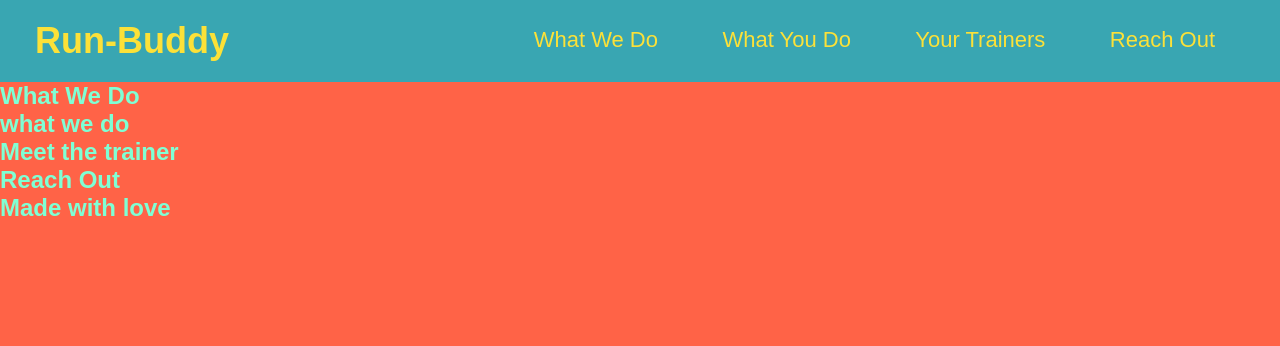
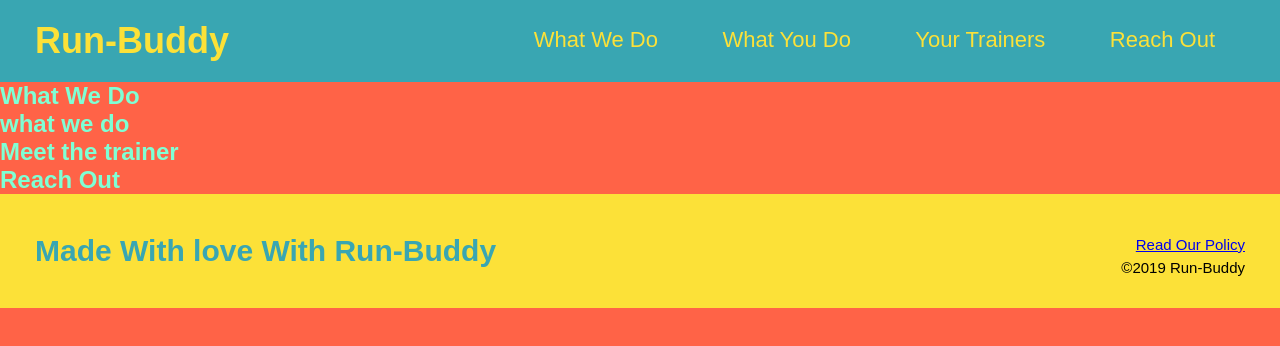
Before and after one commit to zeeshanmufti1995/Run, a plain HTML site: page index.html in a window 1280 px wide. Drawn offline with Linux system fonts and the light colour scheme.

Commit message:
add box model

```diff
--- a/assets/css/style.css
+++ b/assets/css/style.css
@@ -1,6 +1,7 @@
 *{
     margin: 0;
     padding: 0;
+    box-sizing: border-box;
 }
 
 body{
@@ -42,3 +43,31 @@ header nav ul li a{
     font-size: 22px;
     text-decoration: none;
 }
+
+
+footer{
+    background-color: #fce138;
+    padding:40px 35px;
+    color: black;
+    width: 100%;
+}
+
+footer h2{
+    color: #39a6b2;
+    font-size: 30px;
+    display: inline;
+    margin: 0;
+}
+
+footer div{
+    float: right;
+    font-size: 15px;
+    line-height: 1.5;
+    text-align: right;
+
+
+}
+footer div a{
+
+
+}
--- a/index.html
+++ b/index.html
@@ -55,7 +55,11 @@
     </section>
 
     <footer>
-        <h2>Made with love </h2>
+        <h2>Made With love With Run-Buddy </h2>
+        <div>
+            <a href="#">Read Our Policy</a><br/>
+            &copy;2019 Run-Buddy
+        </div>
     </footer>
 </body>
 </html>
```
